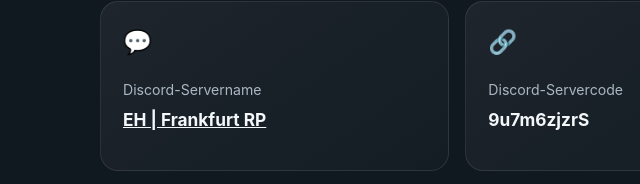
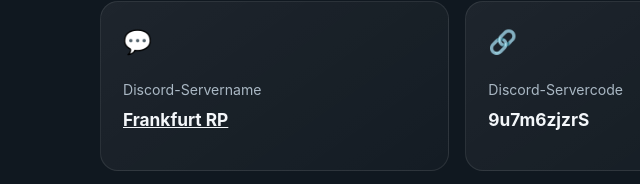
Before and after one commit to damianjerusalem-hue/notruf-hamburg-roblox, a plain HTML site: page index.html in a window 1280 px wide. Shown: the part 812-996 px from the top of the page, 0-640 px from the left. Drawn offline with Linux system fonts and the light colour scheme.

Commit message:
Change server link name to Frankfurt RP

```diff
--- a/index.html
+++ b/index.html
@@ -270,7 +270,7 @@
         <article class="card">
           <div class="card-icon" aria-hidden="true">💬</div>
           <p class="card-label">Discord-Servername</p>
-          <p class="card-value"><a href="https://discord.gg/9u7m6zjzrS" target="_blank" rel="noopener noreferrer">EH | Frankfurt RP</a></p>
+          <p class="card-value"><a href="https://discord.gg/9u7m6zjzrS" target="_blank" rel="noopener noreferrer">Frankfurt RP</a></p>
         </article>
         <article class="card">
           <div class="card-icon" aria-hidden="true">🔗</div>
```
